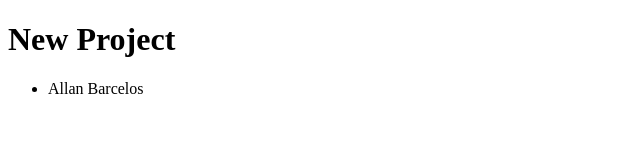
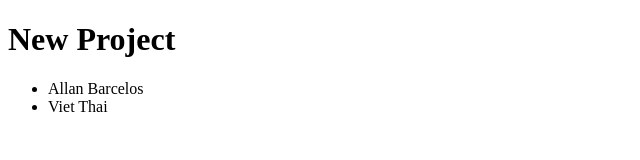
Before and after one commit to allanbarcelos/in-class-tt4-2160, a plain HTML site: page index.html in a window 1280 px wide. Shown: the full height of the page, 0-640 px from the left. Drawn offline with Linux system fonts and the light colour scheme.

Commit message:
Update index.html

```diff
--- a/index.html
+++ b/index.html
@@ -9,6 +9,7 @@
     <h1>New Project</h1>
     <ul>
         <li>Allan Barcelos</li>
+        <li>Viet Thai</li>
     </ul>
 </body>
 </html>
```
